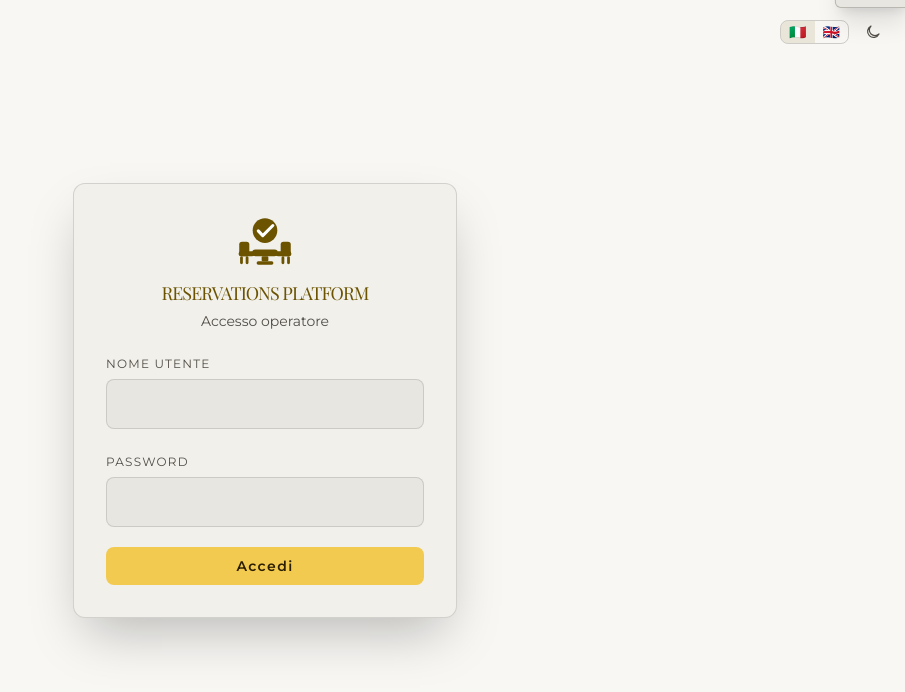
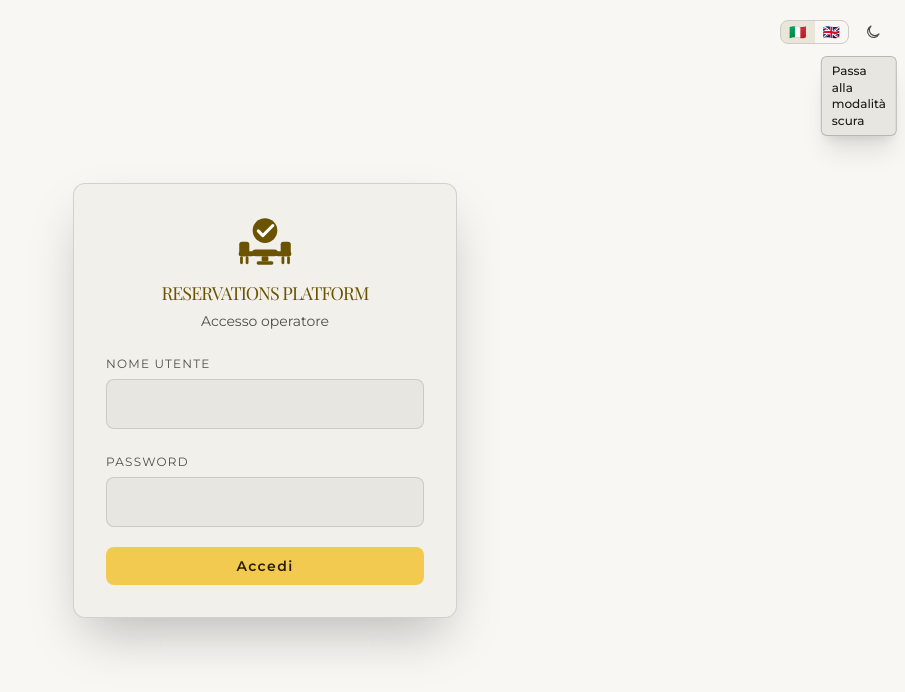
Before and after one commit to mariodeda/reservation-system, a Next.js app: page /platform/login in a window 1280 px wide. Both pictures are taken after a click on the button "Passa alla modalità chiara". Shown: the top 692 px of the page, without its empty margins (375-1280 px from the left). Built offline with nearby package versions, Linux system fonts and the light colour scheme.

Commit message:
tooltip fix

```diff
--- a/src/components/ui/Tooltip.tsx
+++ b/src/components/ui/Tooltip.tsx
@@ -1,15 +1,62 @@
 "use client";
 
-import { cloneElement, isValidElement, useId, type ReactNode } from "react";
+import {
+  cloneElement,
+  isValidElement,
+  useCallback,
+  useId,
+  useRef,
+  useState,
+  type CSSProperties,
+  type ReactNode,
+} from "react";
 
 type TooltipSide = "top" | "bottom" | "left" | "right";
 
 const sideClass: Record<TooltipSide, string> = {
-  top: "bottom-full left-1/2 mb-2 -translate-x-1/2",
-  bottom: "left-1/2 top-full mt-2 -translate-x-1/2",
+  top: "bottom-full left-1/2 mb-2 translate-x-[calc(-50%+var(--tooltip-shift-x,0px))]",
+  bottom: "left-1/2 top-full mt-2 translate-x-[calc(-50%+var(--tooltip-shift-x,0px))]",
   left: "right-full top-1/2 mr-2 -translate-y-1/2",
   right: "left-full top-1/2 ml-2 -translate-y-1/2",
 };
+
+const VIEWPORT_PADDING = 8;
+const TOOLTIP_GAP = 8;
+
+function candidateRect(trigger: DOMRect, width: number, height: number, side: TooltipSide) {
+  switch (side) {
+    case "bottom": {
+      const left = trigger.left + trigger.width / 2 - width / 2;
+      const top = trigger.bottom + TOOLTIP_GAP;
+      return { left, right: left + width, top, bottom: top + height };
+    }
+    case "left": {
+      const left = trigger.left - width - TOOLTIP_GAP;
+      const top = trigger.top + trigger.height / 2 - height / 2;
+      return { left, right: left + width, top, bottom: top + height };
+    }
+    case "right": {
+      const left = trigger.right + TOOLTIP_GAP;
+      const top = trigger.top + trigger.height / 2 - height / 2;
+      return { left, right: left + width, top, bottom: top + height };
+    }
+    case "top":
+    default: {
+      const left = trigger.left + trigger.width / 2 - width / 2;
+      const top = trigger.top - height - TOOLTIP_GAP;
+      return { left, right: left + width, top, bottom: top + height };
+    }
+  }
+}
+
+function overflowsViewport(rect: ReturnType<typeof candidateRect>) {
+  return (
+    rect.left < VIEWPORT_PADDING ||
+    rect.top < VIEWPORT_PADDING ||
+    rect.right > window.innerWidth - VIEWPORT_PADDING ||
+    rect.bottom > window.innerHeight - VIEWPORT_PADDING
+  );
+}
 
 export default function Tooltip({
   content,
@@ -23,6 +70,37 @@ export default function Tooltip({
   className?: string;
 }) {
   const id = useId();
+  const triggerRef = useRef<HTMLSpanElement>(null);
+  const tooltipRef = useRef<HTMLSpanElement>(null);
+  const [placement, setPlacement] = useState({ side, shiftX: 0 });
+
+  const updatePlacement = useCallback(() => {
+    const trigger = triggerRef.current;
+    const tooltip = tooltipRef.current;
+    if (!trigger || !tooltip) return;
+
+    const triggerRect = trigger.getBoundingClientRect();
+    const tooltipRect = tooltip.getBoundingClientRect();
+    let nextSide = side;
+    let nextRect = candidateRect(triggerRect, tooltipRect.width, tooltipRect.height, nextSide);
+
+    if (overflowsViewport(nextRect)) {
+      nextSide = "bottom";
+      nextRect = candidateRect(triggerRect, tooltipRect.width, tooltipRect.height, nextSide);
+    }
+
+    let shiftX = 0;
+    if (nextSide === "top" || nextSide === "bottom") {
+      if (nextRect.left < VIEWPORT_PADDING) {
+        shiftX = VIEWPORT_PADDING - nextRect.left;
+      } else if (nextRect.right > window.innerWidth - VIEWPORT_PADDING) {
+        shiftX = window.innerWidth - VIEWPORT_PADDING - nextRect.right;
+      }
+    }
+
+    setPlacement({ side: nextSide, shiftX });
+  }, [side]);
+
   if (!content) return <>{children}</>;
   const describedChildren = isValidElement<{ "aria-describedby"?: string }>(children)
     ? cloneElement(children, {
@@ -31,12 +109,19 @@ export default function Tooltip({
     : children;
 
   return (
-    <span className={`relative inline-flex group/tooltip ${className}`}>
+    <span
+      ref={triggerRef}
+      className={`relative inline-flex group/tooltip ${className}`}
+      onFocusCapture={updatePlacement}
+      onPointerEnter={updatePlacement}
+    >
       {describedChildren}
       <span
+        ref={tooltipRef}
         id={id}
         role="tooltip"
-        className={`pointer-events-none absolute z-[80] max-w-[18rem] whitespace-pre-line rounded-md border border-outline-variant/50 bg-surface-container-high px-2.5 py-1.5 text-xs font-medium leading-snug text-on-surface shadow-xl opacity-0 transition-opacity duration-150 group-hover/tooltip:opacity-100 group-focus-within/tooltip:opacity-100 ${sideClass[side]}`}
+        style={{ "--tooltip-shift-x": `${placement.shiftX}px` } as CSSProperties}
+        className={`pointer-events-none absolute z-[80] max-w-[18rem] whitespace-pre-line rounded-md border border-outline-variant/50 bg-surface-container-high px-2.5 py-1.5 text-xs font-medium leading-snug text-on-surface shadow-xl opacity-0 transition-opacity duration-150 group-hover/tooltip:opacity-100 group-focus-within/tooltip:opacity-100 ${sideClass[placement.side]}`}
       >
         {content}
       </span>
```
